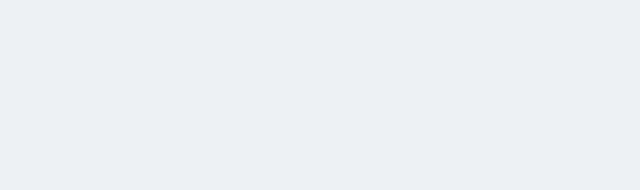
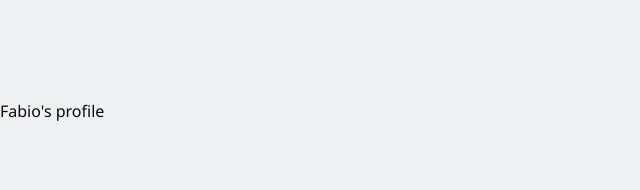
Before and after one commit to frodri13/NextFireApp, a Next.js app: page / in a window 1280 px wide. Shown: the top 190 px of the page, without its empty margins (0-640 px from the left). Built offline with nearby package versions, Linux system fonts and the light colour scheme.

Commit message:
additional pages created

```diff
--- /dev/null
+++ b/pages/[username]/[slug].js
@@ -0,0 +1,5 @@
+export default function PostPage({}) {
+    return(
+        <main></main>
+    )
+}
--- /dev/null
+++ b/pages/[username]/index.js
@@ -0,0 +1,6 @@
+export default function UserPage({}) {
+    return(
+        <main>
+        </main>
+    )
+}
--- a/pages/index.js
+++ b/pages/index.js
@@ -1,9 +1,17 @@
 import Head from 'next/head'
 import Image from 'next/image'
 import styles from '../styles/Home.module.css'
+import Link from 'next/link'
 
 export default function Home() {
   return (
-    <div></div>
+    <div>
+      <Link prefetch={false} href={{
+        pathname: "/[username]",
+        query: { username: 'fabio'},
+      }}>
+        <a>Fabio's profile</a>
+      </Link>
+    </div>
   )
 }
```
Also changed, not shown: pages/admin/[slug].js (added, +7 -0 lines), pages/admin/index.js (added, +7 -0 lines).
